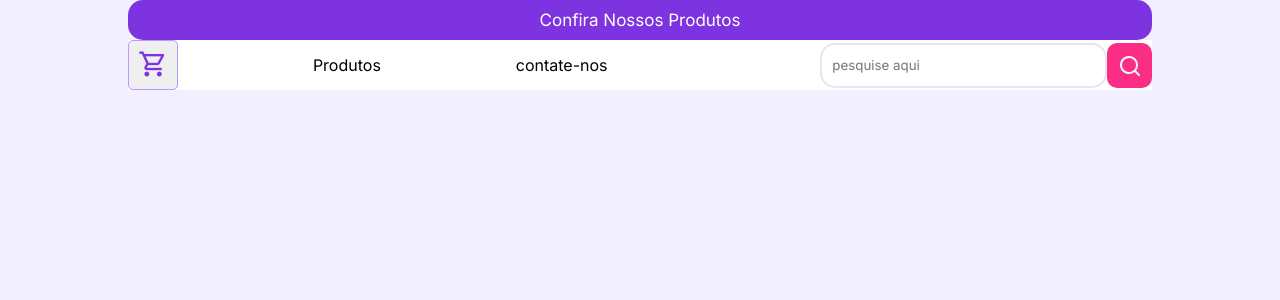
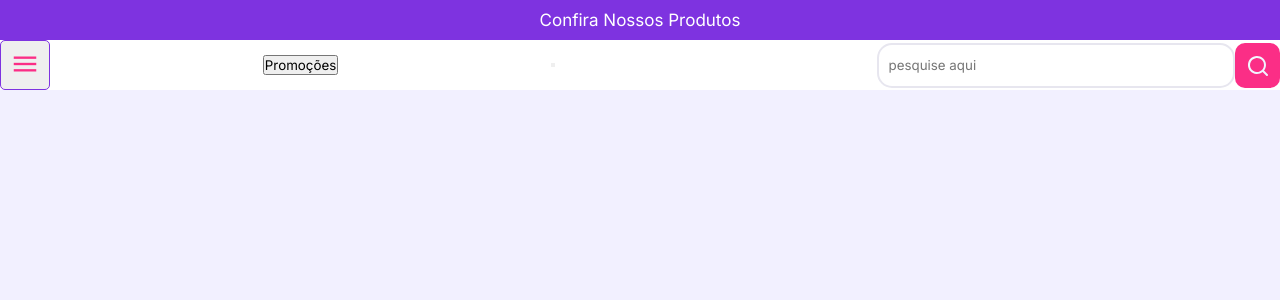
Before and after one commit to Rodrigow897/e-commerce-front, a React (Vite) app: page / in a window 1280 px wide. Shown: the top 300 px of the page. Built offline with nearby package versions, Linux system fonts and the light colour scheme.

Commit message:
style: menu style

```diff
--- a/src/App.css
+++ b/src/App.css
@@ -18,9 +18,8 @@ body{
   justify-content: center;
   background-color: #7E33E0;
   padding: 10px;
-  width: 80vw;
+  width: 100vw;
   color: white;
-  border-radius: 15px;
 }
 
 #titulo{
@@ -73,13 +72,13 @@ body{
 }
 
 .nav-toggle {
-  border: 1px solid #c096f8;
+  border: 1px solid #7E33E0;
   height: 50px;
   width: 50px;
   cursor: pointer;
   border-radius: 5px;
   transition-duration: 0.5s;
-  color: #7E33E0;
+  color: #FB2E86;
 }
 
 .nav-toggle:hover {
@@ -92,12 +91,11 @@ body{
 
 .nav-items {
   position: absolute;
-  top: 70px;
   left: 0;
   width: 200px;
   list-style: none;
   padding: 0;
-  margin: 30px;
+  margin: 15px;
   transform-style: preserve-3d;
   transform: rotateX(-80deg);
   transform-origin: top center;
--- a/src/App.jsx
+++ b/src/App.jsx
@@ -21,7 +21,7 @@ function App() {
             aria-label="Abrir menu"
           >
             <span className="material-symbols-outlined">
-              shopping_cart
+              menu
             </span>
           </button>
 
@@ -31,8 +31,8 @@ function App() {
           </ul>
         </nav>
 
-        <p>Produtos</p>
-        <p>contate-nos</p>
+        <button className='btn'>Promoções</button>
+        <button className='btn'></button>
 
         <div id="input-box">
           <input id="input" type="text" placeholder="pesquise aqui" />
```
